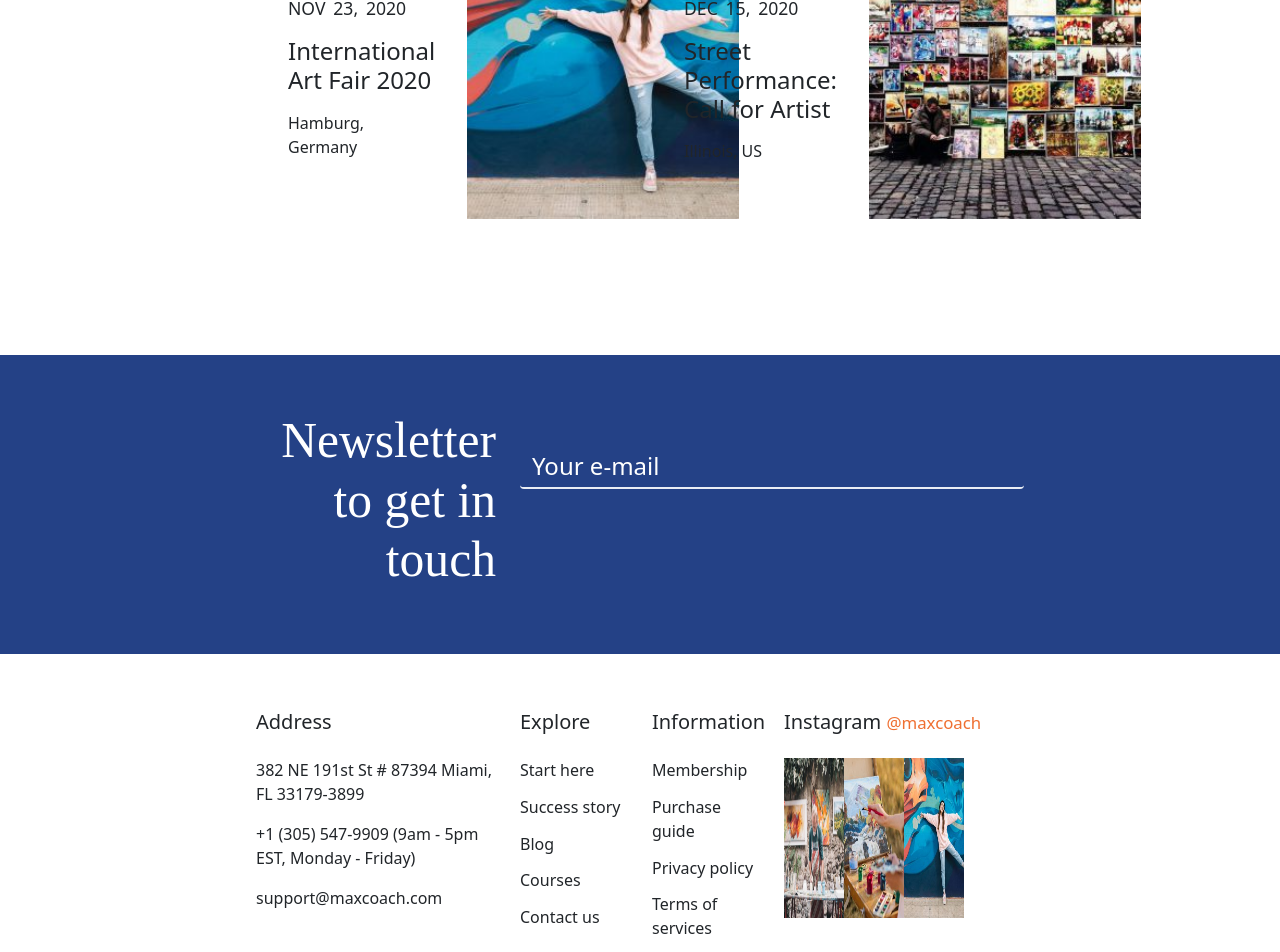
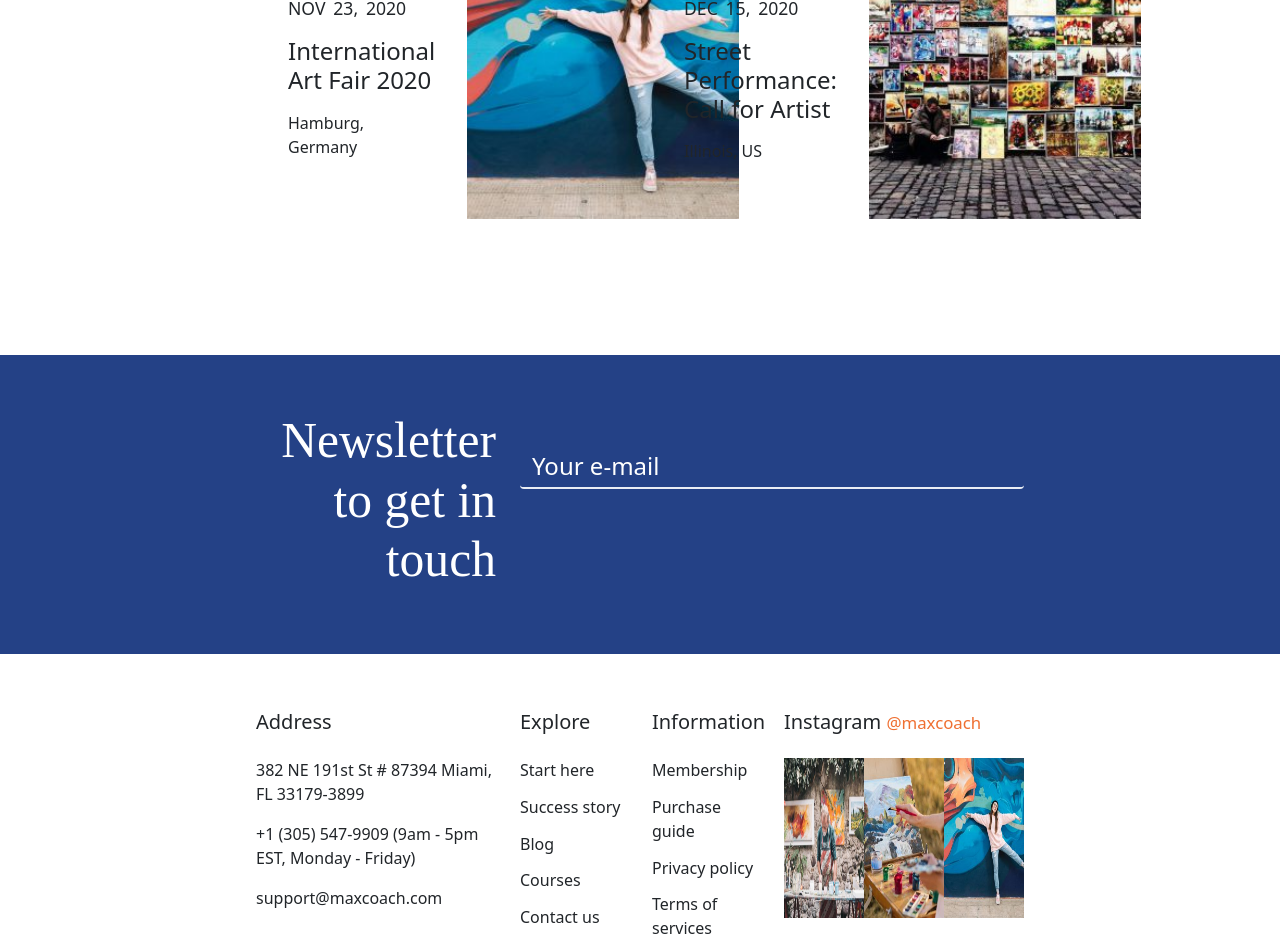
Before and after one commit to LBusnelli27/proj-html-vuejs, a Vue app: page / in a window 1280 px wide. Shown: the part 7224-8176 px from the top of the page. Built offline with nearby package versions, Linux system fonts and the light colour scheme.

Commit message:
refactoring width instagram pics

```diff
--- a/src/components/Footer.vue
+++ b/src/components/Footer.vue
@@ -131,7 +131,7 @@ export default {
   }
   .my-intagram-pics-container {
     img {
-      width: calc((100% /3) - 20px);
+      width: calc(100% /3);
       height: 10rem;
     }
   }
```
